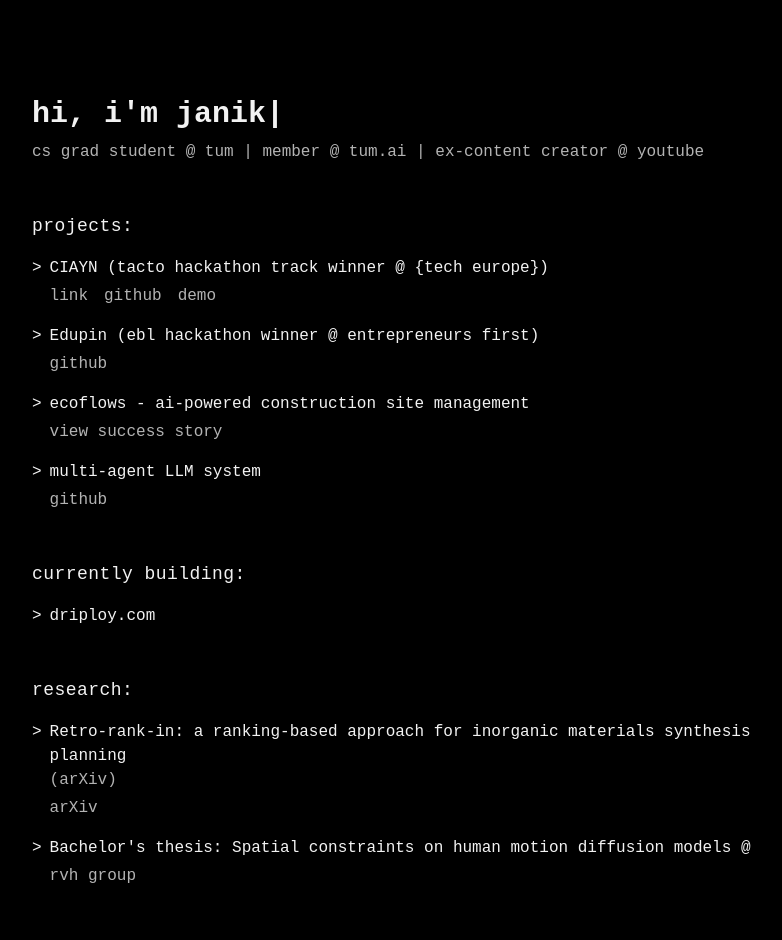
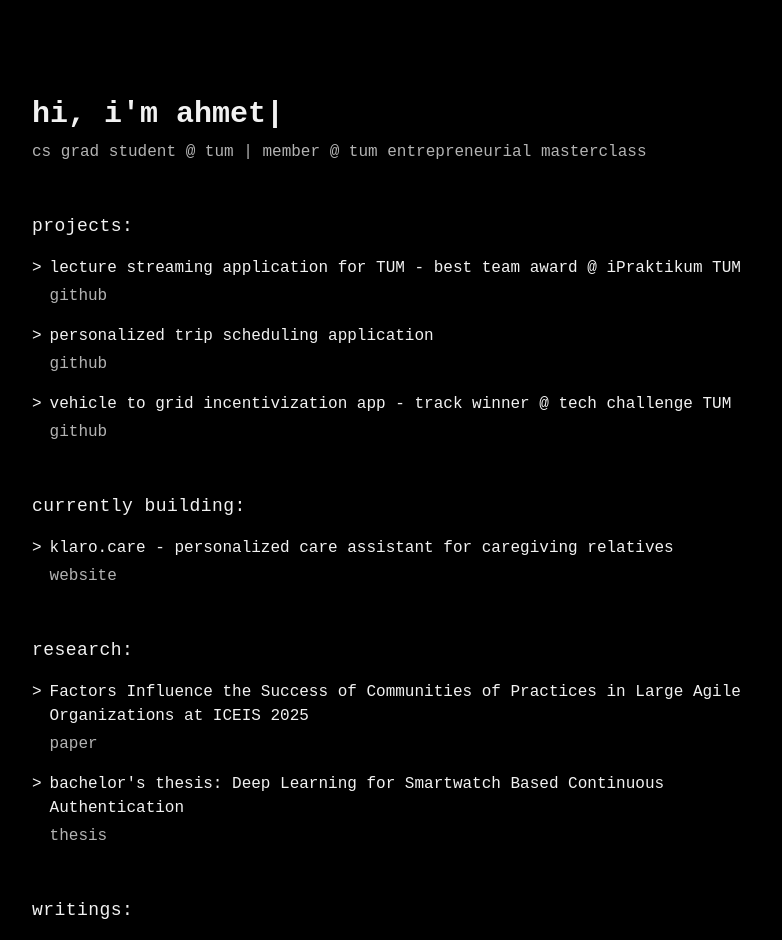
Before and after one commit to ahmetsenturk/ahmetsenturk.github.io, a React (Vite) app: page / in a window 1280 px wide. Shown: the top 940 px of the page, without its empty margins (224-1006 px from the left). Built offline with nearby package versions, Linux system fonts and the light colour scheme.

Commit message:
Update index page content
Update the content of the index page to reflect the user's information and projects.

```diff
--- a/src/pages/Index.tsx
+++ b/src/pages/Index.tsx
@@ -10,11 +10,10 @@ const Index = () => {
       <div className="max-w-3xl mx-auto py-16 md:py-24">
         {/* Header */}
         <div className="mb-12">
-          <h1 className="text-2xl md:text-3xl font-bold mb-2">hi, i'm janik|</h1>
+          <h1 className="text-2xl md:text-3xl font-bold mb-2">hi, i'm ahmet|</h1>
           <p className="text-muted-foreground">
             cs grad student @ <a href="https://tum.de" className="hover:text-primary transition-colors">tum</a> |
-            member @ <a href="https://tum.ai" className="hover:text-primary transition-colors">tum.ai</a> |
-            ex-content creator @ <a href="https://youtube.com" className="hover:text-primary transition-colors">youtube</a>
+            member @ <a href="https://www.tum.de/en/studies/during-your-studies/entrepreneurship/entrepreneurial-masterclass" className="hover:text-primary transition-colors">tum entrepreneurial masterclass</a>
           </p>
         </div>
 
@@ -23,30 +22,21 @@ const Index = () => {
           <SectionTitle title="projects" />
 
           <ProjectItem
-            title="CIAYN (tacto hackathon track winner @ {tech europe})"
-            links={[
-              { label: "link", url: "#" },
-              { label: "github", url: "https://github.com" },
-              { label: "demo", url: "#" }
-            ]}
-          />
-
-          <ProjectItem
-            title="Edupin (ebl hackathon winner @ entrepreneurs first)"
+            title="lecture streaming application for TUM - best team award @ iPraktikum TUM"
             links={[
               { label: "github", url: "https://github.com" }
             ]}
           />
 
           <ProjectItem
-            title="ecoflows - ai-powered construction site management"
+            title="personalized trip scheduling application"
             links={[
-              { label: "view success story", url: "#" }
+              { label: "github", url: "https://github.com" }
             ]}
           />
 
           <ProjectItem
-            title="multi-agent LLM system"
+            title="vehicle to grid incentivization app - track winner @ tech challenge TUM"
             links={[
               { label: "github", url: "https://github.com" }
             ]}
@@ -56,7 +46,12 @@ const Index = () => {
         {/* Currently Building Section */}
         <div className="mb-12">
           <SectionTitle title="currently building" />
-          <ProjectItem title="driploy.com" />
+          <ProjectItem
+            title="klaro.care - personalized care assistant for caregiving relatives"
+            links={[
+              { label: "website", url: "#" }
+            ]}
+          />
         </div>
 
         {/* Research Section */}
@@ -64,17 +59,16 @@ const Index = () => {
           <SectionTitle title="research" />
 
           <ProjectItem
-            title="Retro-rank-in: a ranking-based approach for inorganic materials synthesis planning"
-            description="(arXiv)"
+            title="Factors Influence the Success of Communities of Practices in Large Agile Organizations at ICEIS 2025"
             links={[
-              { label: "arXiv", url: "https://arxiv.org" }
+              { label: "paper", url: "#" }
             ]}
           />
 
           <ProjectItem
-            title="Bachelor's thesis: Spatial constraints on human motion diffusion models @"
+            title="bachelor's thesis: Deep Learning for Smartwatch Based Continuous Authentication"
             links={[
-              { label: "rvh group", url: "#" }
+              { label: "thesis", url: "#" }
             ]}
           />
         </div>
@@ -82,7 +76,8 @@ const Index = () => {
         {/* Writings Section */}
         <div className="mb-12">
           <SectionTitle title="writings" />
-          <ProjectItem title="Evaluating and measuring general intelligence" />
+          <ProjectItem title="Sprint Retrospective: Maximizing Team Potential in Agile" />
+          <ProjectItem title="The Role of Artificial Intelligence in Future Technology" />
         </div>
 
         {/* Divider */}
```
